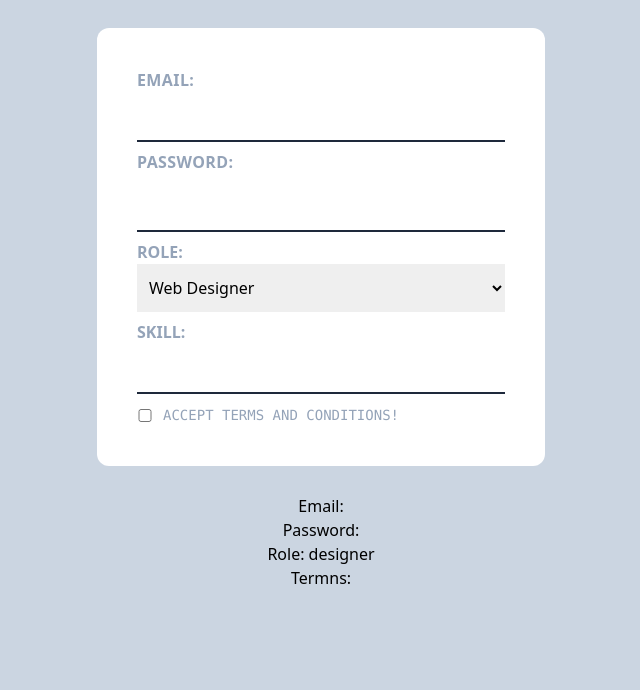
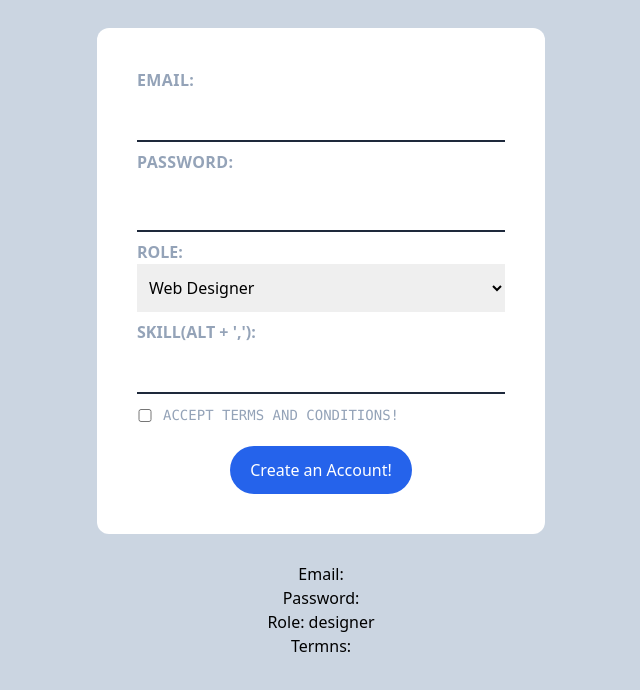
Before and after one commit to BoronenkoTimurs/WebForm, a Vue app: page / in a window 1280 px wide. Shown: the top 690 px of the page, without its empty margins (319-959 px from the left). Built offline with nearby package versions, Linux system fonts and the light colour scheme.

Commit message:
Add customize submit for password

```diff
--- a/src/components/SignupForm.vue
+++ b/src/components/SignupForm.vue
@@ -1,5 +1,8 @@
 <template>
-  <form class="max-w-md my-7 mx-auto bg-white p-10 rounded-xl">
+  <form
+    @submit.prevent="handleSubmit"
+    class="max-w-md my-7 mx-auto bg-white p-10 rounded-xl"
+  >
     <label class="inline-block tracking-wide text-slate-400 uppercase font-bold"
       >Email:</label
     >
@@ -9,6 +12,7 @@
       required
       v-model="email"
     />
+
     <label
       class="inline-block mb-2 tracking-wide text-slate-400 uppercase font-bold"
       >Password:</label
@@ -19,6 +23,9 @@
       required
       v-model="password"
     />
+    <div class="text-red-400 font-bold" v-if="passwordErr">
+      {{ passwordErr }}
+    </div>
 
     <label class="text-slate-400 uppercase font-bold">Role: </label>
     <select
@@ -29,7 +36,7 @@
       <option value="designer">Web Designer</option>
     </select>
 
-    <label class="text-slate-400 uppercase font-bold">Skill:</label>
+    <label class="text-slate-400 uppercase font-bold">Skill(alt + ','):</label>
     <input
       class="block py-3 mb-2 outline-none px-2 w-full box-border border-solid border-b-2 border-slate-800 text-slate-600"
       type="text"
@@ -54,6 +61,13 @@
         >Accept terms and conditions!</label
       >
     </div>
+    <div class="text-center">
+      <button
+        class="bg-blue-600 border-none py-3 px-5 mt-5 text-white rounded-3xl"
+      >
+        Create an Account!
+      </button>
+    </div>
   </form>
   <p class="text-center">Email: {{ email }}</p>
   <p class="text-center">Password: {{ password }}</p>
@@ -70,6 +84,7 @@ export default {
       termns: "",
       tempSkill: "",
       skills: [],
+      passwordErr: "",
     };
   },
   methods: {
@@ -87,6 +102,12 @@ export default {
         return skill !== item;
       });
     },
+    handleSubmit() {
+      this.passwordErr =
+        this.password.length > 5
+          ? ""
+          : "Small password! Need more than 9 symbols!";
+    },
   },
 };
 </script>
```
